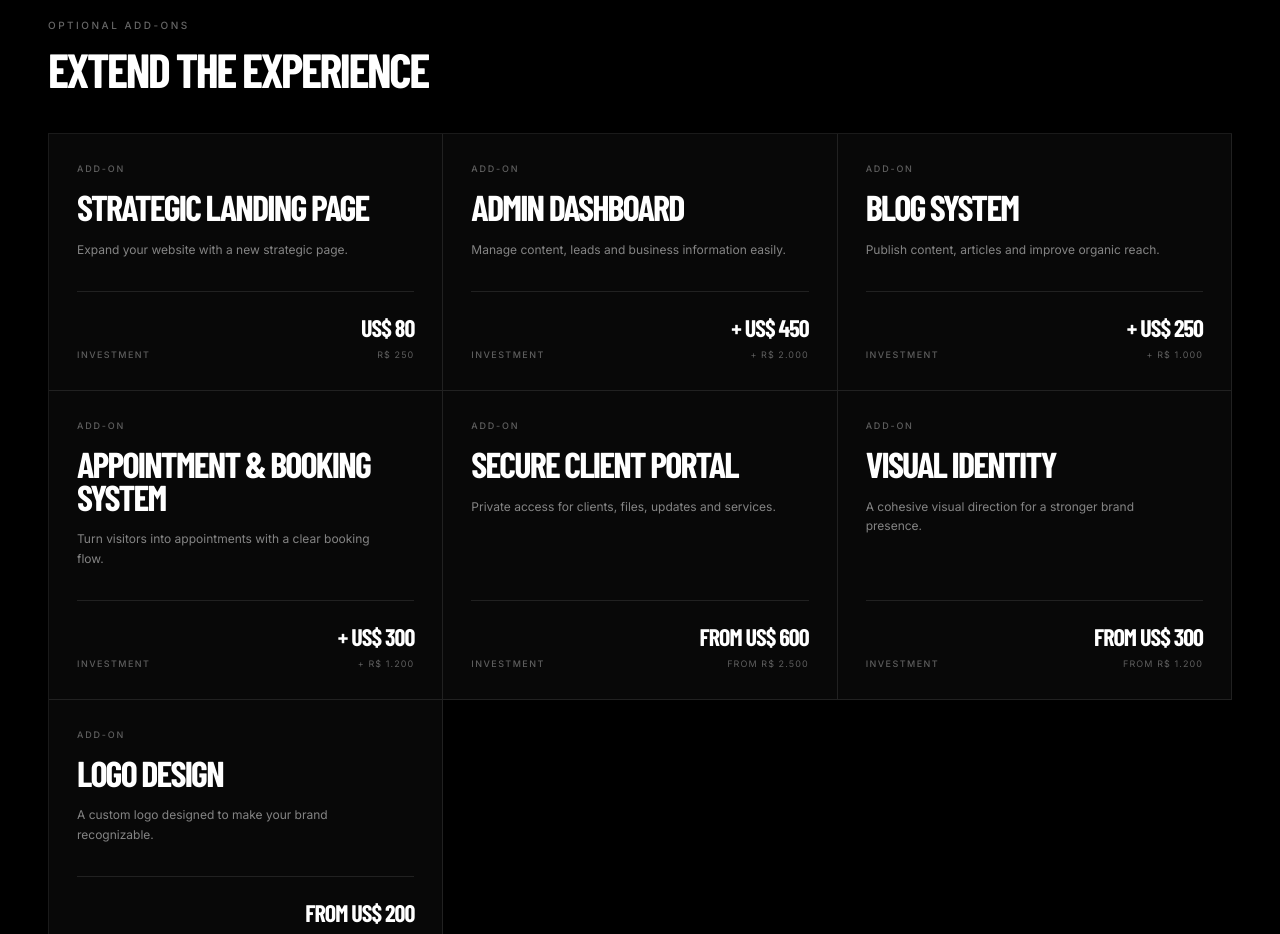
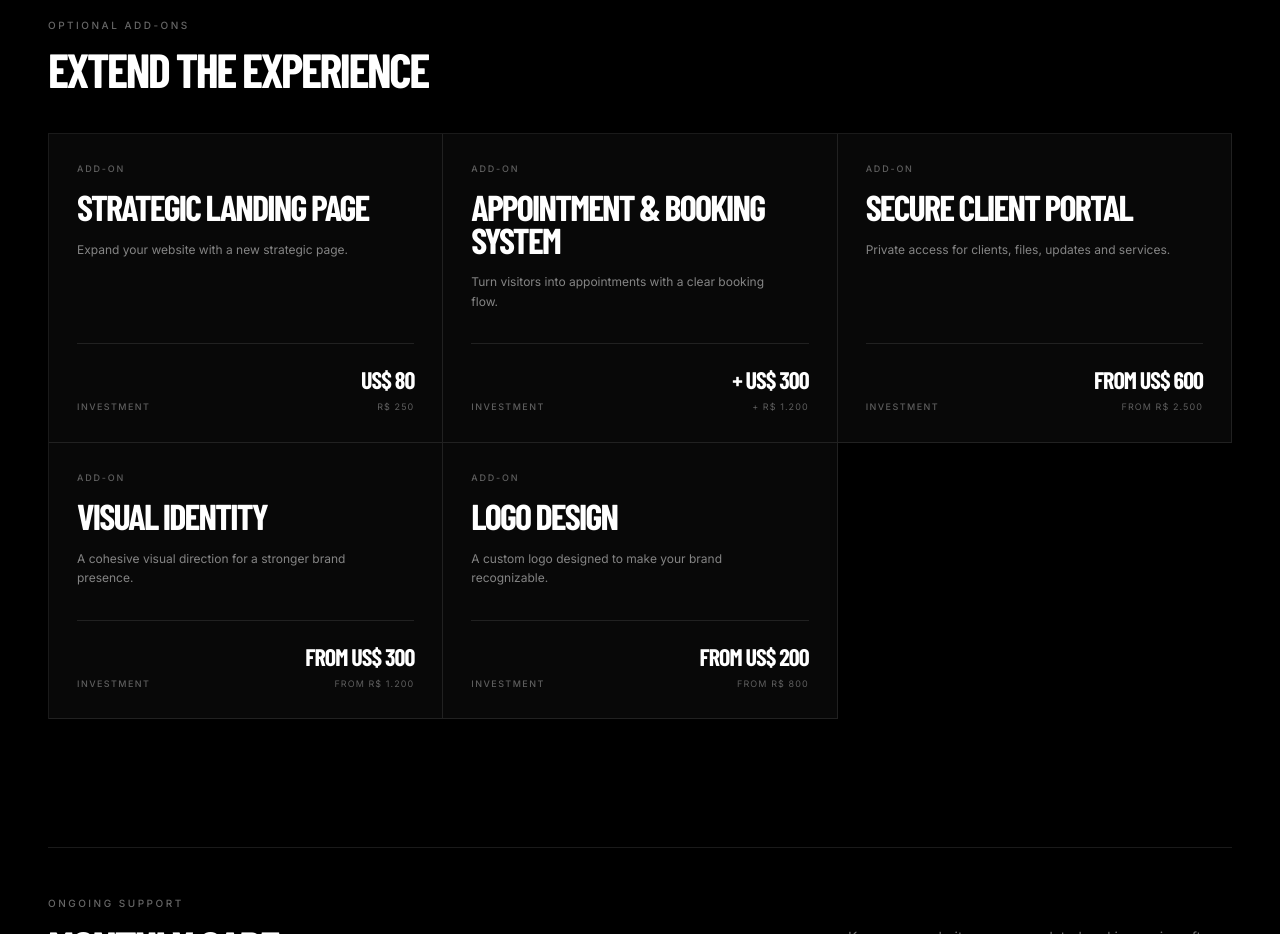
Before and after one commit to osilvaoliveira065-stack/benedicto-portfolio, a Next.js app: page / in a window 1280 px wide. Shown: the part 4620-5554 px from the top of the page. Built offline with nearby package versions, Linux system fonts and the light colour scheme; a web font is replaced by a local one.

Commit message:
Update services.tsx

```diff
--- a/src/components/sections/services.tsx
+++ b/src/components/sections/services.tsx
@@ -65,18 +65,6 @@ const extras = [
     description: "Expand your website with a new strategic page.",
     priceBRL: "R$ 250",
     priceUSD: "US$ 80",
-  },
-  {
-    service: "Admin Dashboard",
-    description: "Manage content, leads and business information easily.",
-    priceBRL: "+ R$ 2.000",
-    priceUSD: "+ US$ 450",
-  },
-  {
-    service: "Blog System",
-    description: "Publish content, articles and improve organic reach.",
-    priceBRL: "+ R$ 1.000",
-    priceUSD: "+ US$ 250",
   },
   {
     service: "Appointment & Booking System",
```
